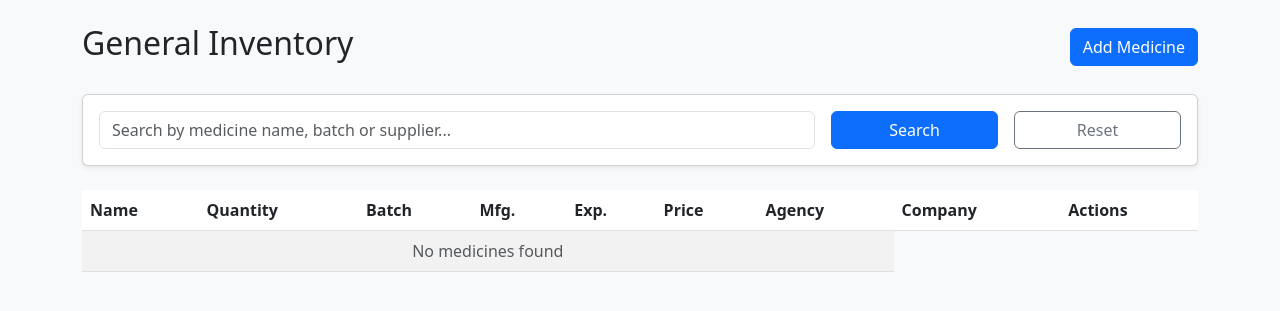
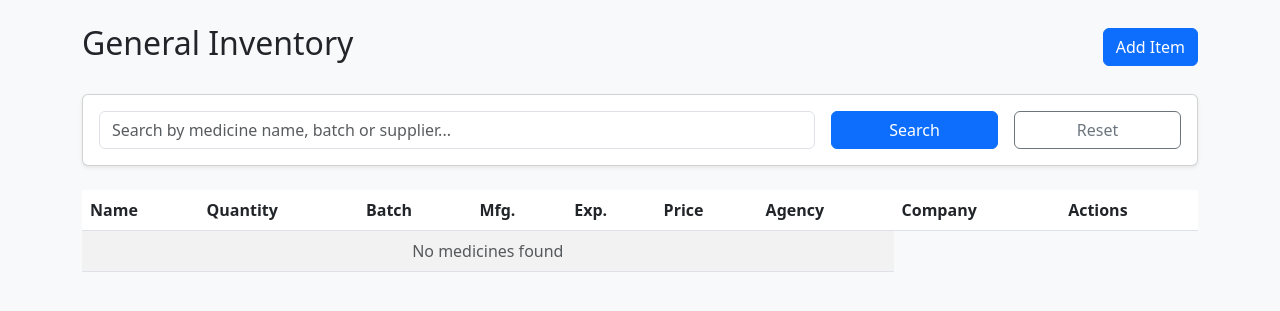
Before and after one commit to PrasadGhadge2211/PharmaApp, a Flask app: page /general in a window 1280 px wide. Shown: the part 56-367 px from the top of the page. Run offline with Flask 3, Linux system fonts and the light colour scheme; data that the repository does not hold is empty; some libraries are stand-ins or nearby versions.

Commit message:
Update list.html

```diff
--- a/pharmacy_app/templates/general/list.html
+++ b/pharmacy_app/templates/general/list.html
@@ -2,7 +2,7 @@
 <div class="d-flex justify-content-between align-items-center mb-4">
   <h2>General Inventory</h2>
   <a href="{{ url_for('add_general') }}" class="btn btn-primary">
-    Add Medicine
+    Add Item
   </a>
 </div>
 
```
